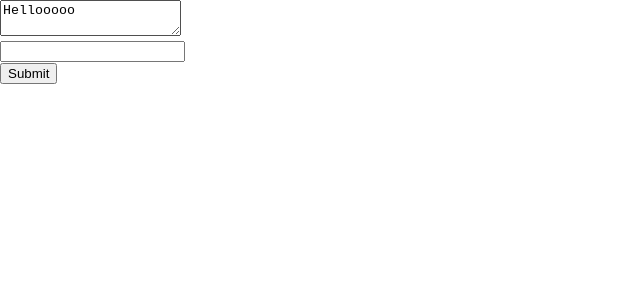
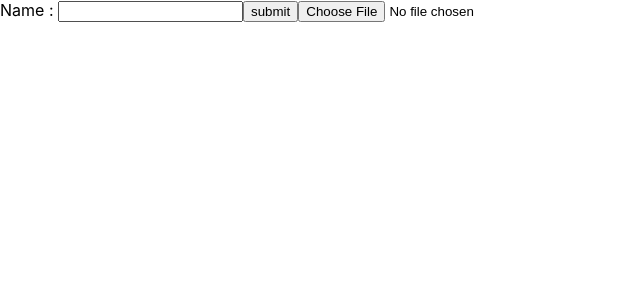
Before and after one commit to phamvietduc0411/ReactJS, a React (Create React App) app in the folder Setup-Project-ReactJS/my-first-project-react/: page / in a window 1280 px wide. Shown: the top 300 px of the page, without its empty margins (0-640 px from the left). Built offline with nearby package versions, Linux system fonts and the light colour scheme.

Commit message:
Uncontrolled Components

```diff
--- a/Setup-Project-ReactJS/my-first-project-react/src/App.js
+++ b/Setup-Project-ReactJS/my-first-project-react/src/App.js
@@ -1,6 +1,7 @@
 import './App.css'
 import CorrectlyState from './CorrectlyState'
 import Form from './Form/Form'
+import UncontrollComponent from './Form/UncontrollComponent'
 import HandleEvent from './HandleEventButton'
 import LoginControl from './LoginControl'
 import ProductList from './ProductList/ProductList'
@@ -14,7 +15,8 @@ function App() {
     // <LoginControl isLog={false} />
     // <CorrectlyState />
     // <ProductList />
-    <Form/>
+    // <Form/>
+    <UncontrollComponent />
   )
 }
 
--- /dev/null
+++ b/Setup-Project-ReactJS/my-first-project-react/src/Form/UncontrollComponent.jsx
@@ -0,0 +1,42 @@
+import React, { Component , createRef} from 'react'
+
+export class UncontrollComponent extends Component {
+    constructor(props) {
+      super(props)
+    this.input = createRef()
+    this.inputFile = createRef()
+      this.state = {
+        file: null
+      }
+    }
+
+    handleSubmit = (event) => {
+        event.preventDefault()
+        console.log(this.input.current.value);
+        const form = new FormData();
+        console.log(this.state.file.name);
+
+        form.append('myFile', this.state.file)
+    }
+
+    handleInputFile = (event) => {
+    console.log(event.target.files);
+    this.setState( {
+        file : event.target.files[0]
+    })
+
+    }
+  render() {
+    return (
+      <div>
+        <form onSubmit={this.handleSubmit}>
+            <label >Name : <input ref={this.input}  type="text" /></label>
+            <input type="submit"value='submit'  />
+        <input type="file" name="inputFile" ref={this.inputFile} onChange={this.handleInputFile} />
+        </form>
+      </div>
+    )
+  }
+}
+
+export default UncontrollComponent
```
